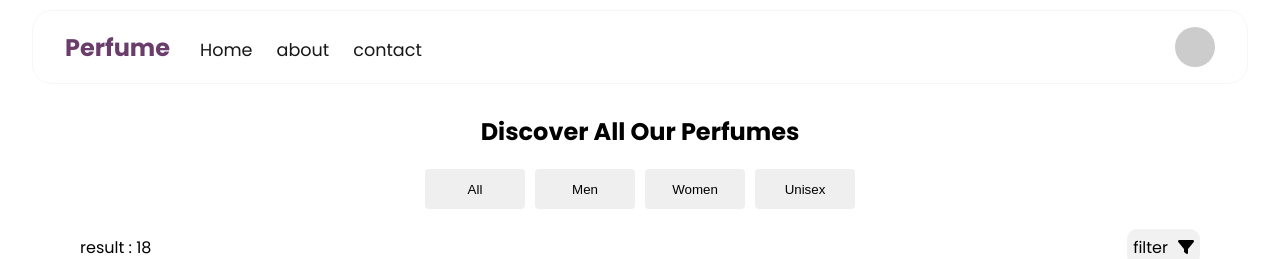
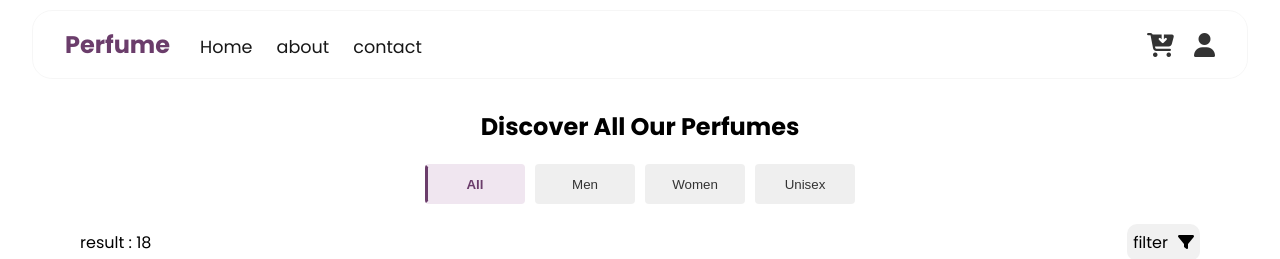
Before and after one commit to benjamin-dreje/perfume, a Next.js app: page /product/all in a window 1280 px wide. Shown: the top 259 px of the page. Built offline with nearby package versions, Linux system fonts and the light colour scheme.

Commit message:
btn category style

```diff
--- a/src/app/components/NavBar/NavBar.js
+++ b/src/app/components/NavBar/NavBar.js
@@ -22,14 +22,8 @@ export default function NavBar() {
         </div>
 
         <div className="userLogo">
-          <div
-            style={{
-              width: "40px",
-              height: "40px",
-              borderRadius: "50%",
-              backgroundColor: "#ccc",
-            }}
-          ></div>
+          <i className="fa-solid fa-cart-arrow-down"></i>
+          <i className="fa-solid fa-user"></i>
         </div>
       </nav>
     </header>
--- a/src/app/components/NavBar/navBar.css
+++ b/src/app/components/NavBar/navBar.css
@@ -47,6 +47,32 @@ nav ul li a {
   font-size: 1.1rem;
 }
 
+.userLogo i,
+.userLogo svg {
+  font-size: 24px !important;
+  color: #333 !important;
+  transition:
+    transform 0.3s ease,
+    color 0.3s ease;
+  cursor: pointer;
+  display: inline-block;
+}
+
+.userLogo .fa-cart-arrow-down:hover {
+  color: #8b5a8e !important;
+  transform: scale(1.1);
+}
+
+.userLogo .fa-user:hover {
+  color: #8b5a8e !important;
+  transform: scale(1.1);
+}
+
+.userLogo {
+  display: flex;
+  gap: 20px;
+  align-items: center;
+}
 nav ul li a:hover {
   text-decoration: none;
   color: var(--foreground);
--- a/src/app/product/[category]/page.js
+++ b/src/app/product/[category]/page.js
@@ -31,16 +31,31 @@ export default function CategoryPage({ params }) {
 
       {category.toLowerCase() === "all" && (
         <div className="containerBtns">
-          <button className="btn" onClick={() => setSelectedCategory("all")}>
+          <button
+            className={`btn ${selectedCategory === "all" ? "activeCategory" : ""}`}
+            onClick={() => setSelectedCategory("all")}
+          >
             All
           </button>
-          <button className="btn" onClick={() => setSelectedCategory("Men")}>
+
+          <button
+            className={`btn ${selectedCategory === "Men" ? "activeCategory" : ""}`}
+            onClick={() => setSelectedCategory("Men")}
+          >
             Men
           </button>
-          <button className="btn" onClick={() => setSelectedCategory("Women")}>
+
+          <button
+            className={`btn ${selectedCategory === "Women" ? "activeCategory" : ""}`}
+            onClick={() => setSelectedCategory("Women")}
+          >
             Women
           </button>
-          <button className="btn" onClick={() => setSelectedCategory("Unisex")}>
+
+          <button
+            className={`btn ${selectedCategory === "Unisex" ? "activeCategory" : ""}`}
+            onClick={() => setSelectedCategory("Unisex")}
+          >
             Unisex
           </button>
         </div>
--- a/src/app/product/[category]/pageCategory.css
+++ b/src/app/product/[category]/pageCategory.css
@@ -20,6 +20,12 @@ h1.pageTitle {
   text-align: center;
   font-size: 24px;
 }
+.activeCategory {
+  border-left: 3px solid #6b3d6b !important;
+  background: #f0e6f0 !important;
+  color: #6b3d6b !important;
+  font-weight: bold;
+}
 .containerBtns {
   display: flex;
   gap: 10px;
@@ -29,23 +35,18 @@ button.btn {
   width: 100px;
   background-color: #d3d3d35e;
   padding: 10px;
-  border-style: none;
+  border: 3px solid transparent;
   display: flex;
-  gap: 10px;
   height: 40px;
-  width: 100px;
   align-items: center;
   justify-content: center;
-  align-content: center;
   border-radius: 4px;
-  transition: 0.5s ease;
+  transition: 0.3s ease;
+  color: #333;
 }
-
 button.btn:hover {
   cursor: pointer;
-
   background-color: #6b3d6b;
-
   color: white;
 }
 .filterIcon {
```
